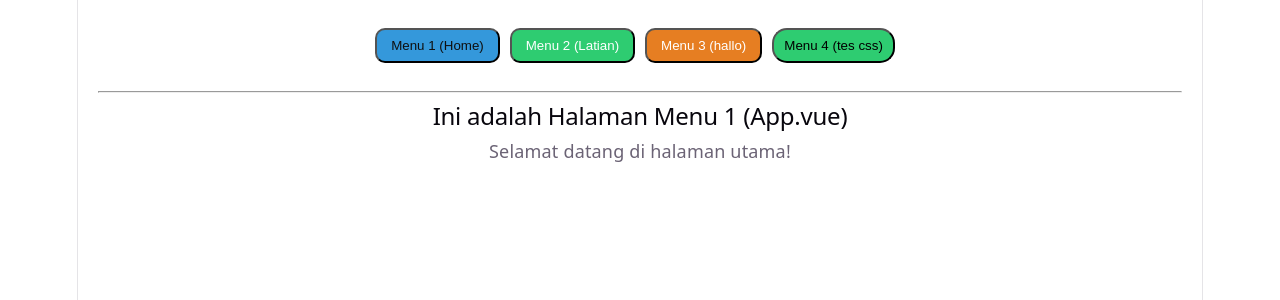
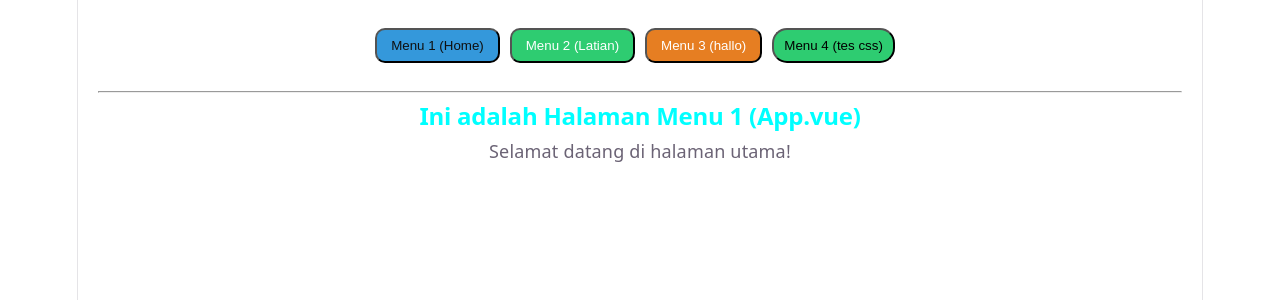
Before and after one commit to Hakkul/latian_js, a Vue app in the folder vue/frontend/: page / in a window 1280 px wide. Shown: the top 300 px of the page. Built offline with nearby package versions, Linux system fonts and the light colour scheme.

Commit message:
update UI button

```diff
--- a/vue/frontend/src/App.vue
+++ b/vue/frontend/src/App.vue
@@ -27,7 +27,7 @@ const menuAktif = ref('home')
     <div>
       <!-- Jika menuAktif bernilai 'home', tampilkan ini -->
       <div v-if="menuAktif === 'home'">
-        <h2>Ini adalah Halaman Menu 1 (App.vue)</h2>
+        <h2 class="h2">Ini adalah Halaman Menu 1 (App.vue)</h2>
         <p>Selamat datang di halaman utama!</p>
       </div>
 
--- a/vue/frontend/src/css/button.css
+++ b/vue/frontend/src/css/button.css
@@ -29,3 +29,8 @@
     margin: 8px 10px;
     border-radius: 15px;
 }
+
+.h2{
+    color: aqua;
+    font-weight: 600;
+}
```
Also changed, not shown: vue/frontend/src/css/latian.css (added).
